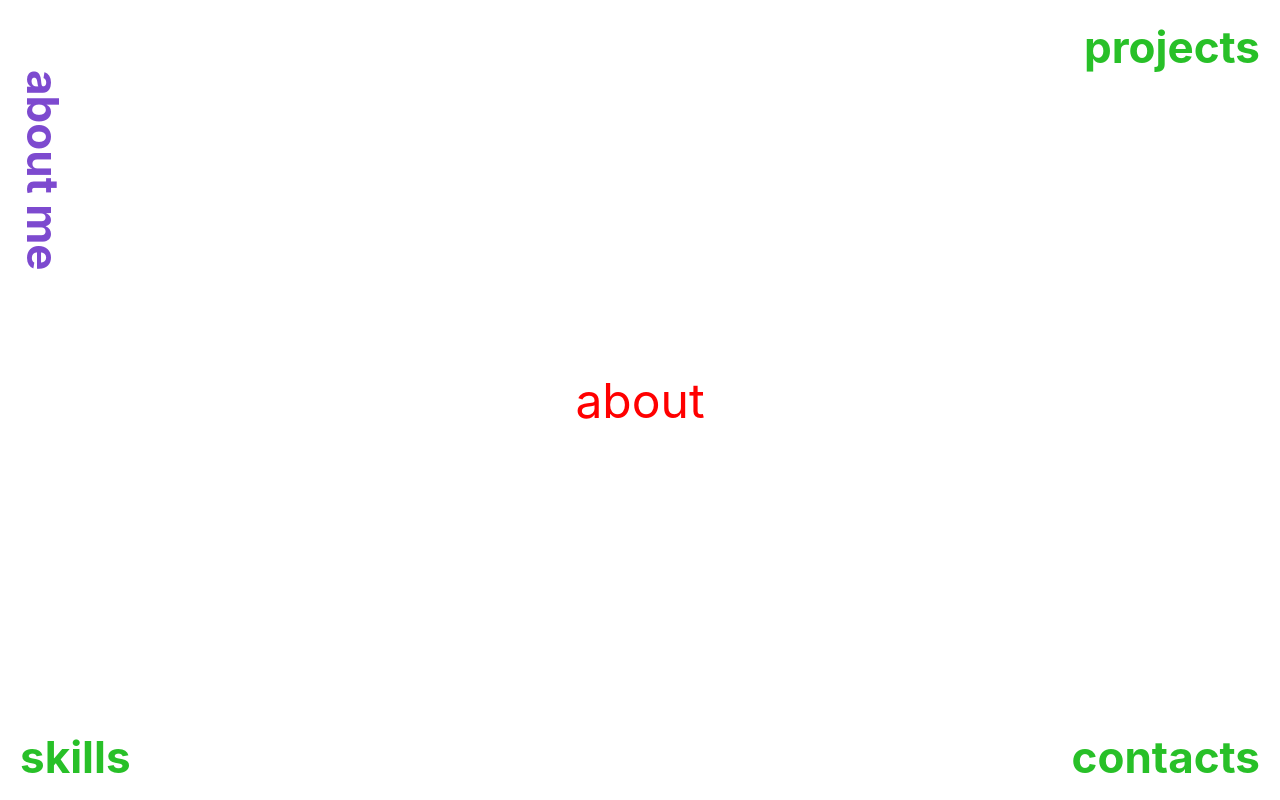
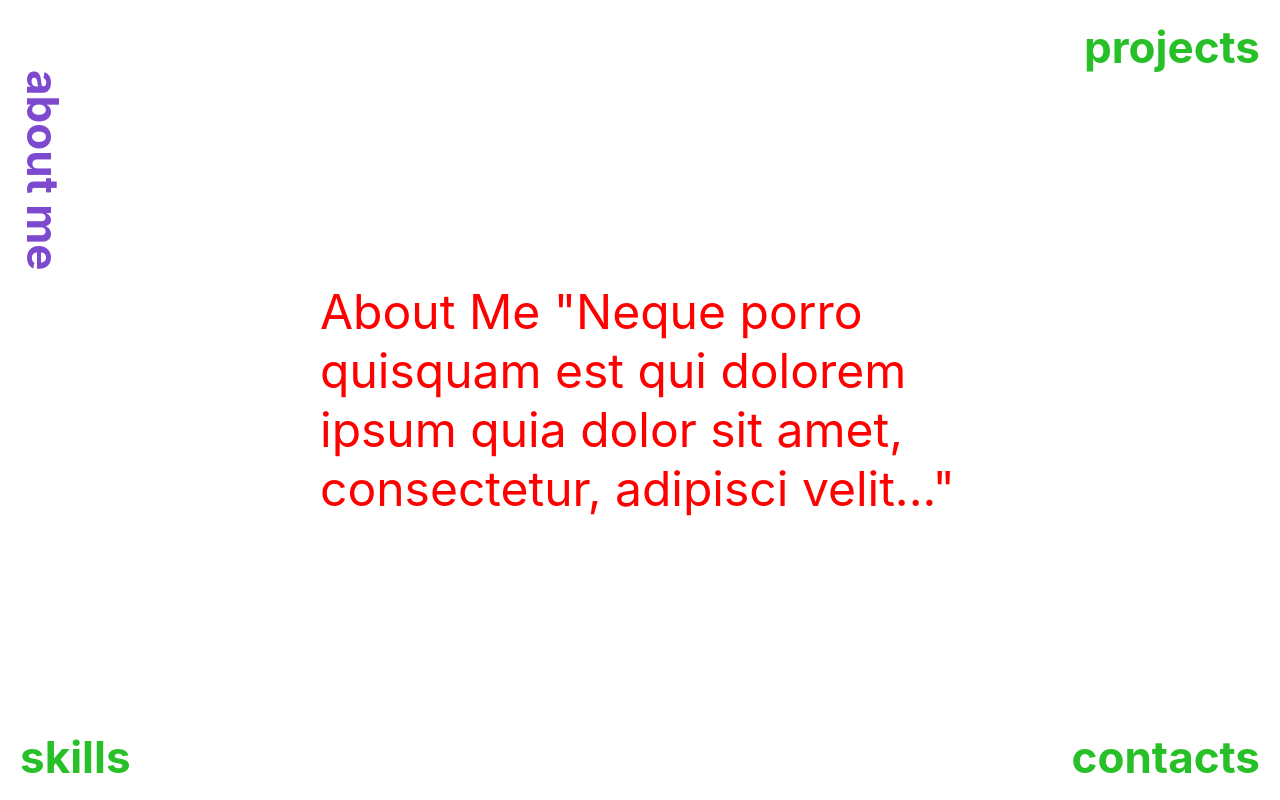
Before and after one commit to SemenovDeveloper/portfolio, a React (Create React App) app: page / in a window 1280 px wide. Built offline with nearby package versions, Linux system fonts and the light colour scheme.

Commit message:
Add content pages

```diff
--- a/src/App.js
+++ b/src/App.js
@@ -4,6 +4,10 @@ import AboutBtn from './Components/NavBar/AboutBtn';
 import ProjectsBtn from './Components/NavBar/ProjectsBtn';
 import SkillBtn from './Components/NavBar/SkillBtn';
 import ContactsBtn from './Components/NavBar/ContactsBtn';
+import AboutMe from './Components/AboutMe';
+import Projects from './Components/Projects';
+import Skills from './Components/Skills';
+import Contacts from './Components/Contacts';
 
 function App() {
   const [content, setContent] = useState('about');
@@ -34,7 +38,17 @@ function App() {
       <ProjectsBtn onClick={() => changeContent('projects')}/>
       <SkillBtn onClick={() => changeContent('skills')}/>
       <ContactsBtn onClick={() => changeContent('contacts')}/>
-      <div id='content'>{content}</div>
+      <div id='content'>{
+        content === "about"
+          ? <AboutMe />
+          : content === "projects"
+            ? <Projects />
+            : content === "skills"
+              ? <Skills />
+              : content === "contacts"
+                ? <Contacts />
+                : null
+      }</div>
     </div>
   );
 }
--- a/src/Components/AboutMe.js
+++ b/src/Components/AboutMe.js
@@ -2,13 +2,9 @@ import React from "react";
 
 function AboutMe () {
   return (
-    <div>Lorem Ipsum
+    <div>About Me
     "Neque porro quisquam est qui dolorem ipsum quia dolor sit amet, consectetur, adipisci velit..."
-    "There is no one who loves pain itself, who seeks after it and wants to have it, simply because it is pain..."
-
-    Lorem ipsum dolor sit amet, consectetur adipiscing elit. Vestibulum vel ligula pulvinar, viverra eros at, interdum metus. Etiam a porttitor erat. Donec sit amet sapien sed justo placerat vestibulum. Nam ut varius metus, a aliquet ipsum. Nunc mauris enim, scelerisque sit amet mattis id, commodo id enim. Aenean sodales iaculis euismod. Donec sollicitudin molestie euismod. Pellentesque sollicitudin fermentum luctus. Nulla eget sollicitudin tortor. Vestibulum ante ipsum primis in faucibus orci luctus et ultrices posuere cubilia curae; Praesent malesuada et sapien vel egestas. Duis tempor suscipit dui, ac mattis quam aliquam at. Fusce quis mollis magna. Praesent tristique augue vitae finibus vehicula. Vivamus mollis vitae elit at lacinia. Nullam ac scelerisque lectus.
-
-    Pellentesque varius aliquet eleifend. Curabitur efficitur dolor vestibulum mattis iaculis. Curabitur vestibulum ac diam quis eleifend. Lorem ipsum dolor sit amet, consectetur adipiscing elit. Cras volutpat, odio varius vestibulum lobortis, ex lectus vestibulum lectus, vitae suscipit ante mauris quis nunc. Suspendisse ligula felis, imperdiet sit amet pellentesque eget, semper vitae ex. Aenean et sem at risus faucibus consectetur. Quisque leo ante, volutpat eu neque a, sodales efficitur mauris. Nunc condimentum nisl et nunc ultricies, in convallis neque consectetur. Donec sit amet metus sit amet mauris rhoncus iaculis vel facilisis magna. In lacinia ipsum lacus, sit amet mollis tortor vehicula at. Donec dignissim justo eu leo rutrum sodales. In eu mollis erat. Cras mauris dui, ultrices sodales lectus dictum, pretium feugiat magna. </div>
+  </div>
   )
 }
 
```
